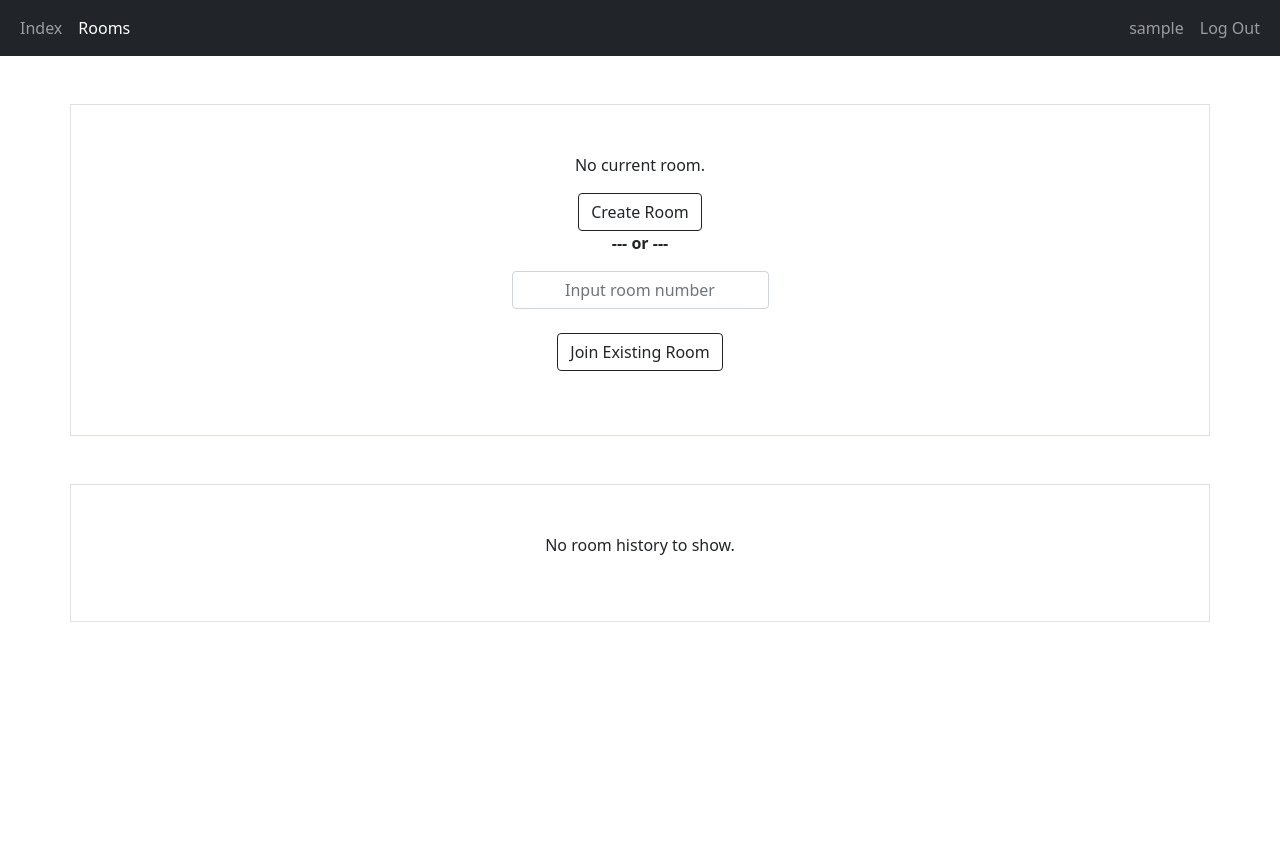
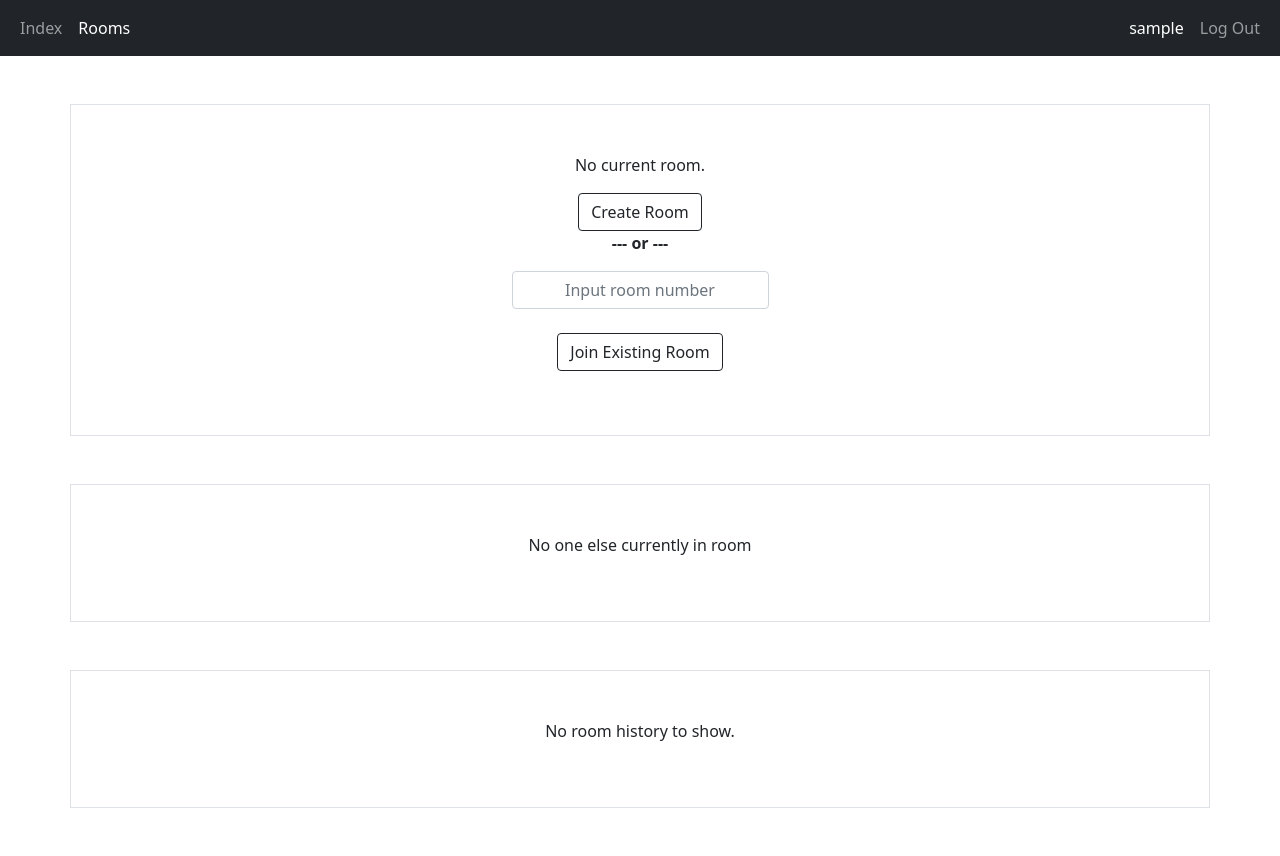
Before and after one commit to gbwilliamson4/QuestionAnswerApp, a Django app: page /rooms/ in a window 1280 px wide. Before the commit the page ends 622 px from the top, so only its background shows below. Run offline with Django 4.2, Linux system fonts and the light colour scheme; the visitor is signed in with stand-in values (Sample User, id 1); data that the repository does not hold is empty; some libraries are stand-ins or nearby versions.

Commit message:
Rooms page will now show all people currently in the room.

```diff
--- a/thegame/templates/thegame/base.html
+++ b/thegame/templates/thegame/base.html
@@ -24,7 +24,7 @@
     </ul>
     <ul class="navbar-nav ml-auto">
       <li class="nav-item">
-        <a class="nav-link">{{ request.user }}</a>
+        <a class="nav-link active">{{ request.user }}</a>
       </li>
       <li class="nav-item">
         <a class="nav-link" href="{% url 'logout' %}">Log Out</a>
--- a/thegame/templates/thegame/rooms.html
+++ b/thegame/templates/thegame/rooms.html
@@ -4,8 +4,8 @@
 <div class="container p-5 my-5 text-center border">
     {% if rooms %}
     {% for room in rooms %}
-        <p>There is a room. Hooray!</p>
-        <p>{{ room.room_number }}</p>
+        <p>You are currently in a room! Hooray!</p>
+    <p><strong>{{ room.room_number }}</strong></p>
     {% endfor %}
 
     <form method="post" action="{% url 'leave-room' %}">
@@ -27,6 +27,30 @@
             <button class="btn btn-outline-dark">Join Existing Room</button>
         </form>
 
+    {% endif %}
+</div>
+
+<div class="container p-5 my-5 text-center border">
+    {% if users_in_room %}
+        <h3>Room mates:</h3>
+        <table class="table table-striped" cellpadding="1500">
+                <thead>
+                <tr>
+                    <th scope="col">Username</th>
+                </tr>
+            </thead>
+            <tbody class="table">
+            {% for user in users_in_room %}
+                <tr>
+                    <td> {{user}} </td>
+                </tr>
+            {% endfor %}
+            </tbody>
+        </table>
+
+
+    {% else %}
+        <p>No one else currently in room</p>
     {% endif %}
 </div>
 
--- a/thegame/views.py
+++ b/thegame/views.py
@@ -118,7 +118,18 @@ def comparing(request):
 def rooms(request):
     rooms = Room.objects.filter(user=request.user)
     room_hist = Room_History.objects.filter(user=request.user)
-    context = {'rooms': rooms, 'room_hist': room_hist}
+    # print('rooms', rooms)
+
+    # room = rooms[0]
+    if rooms:
+        room = rooms[0]
+        print('rooms is none.')
+        users_in_room = room.user.all()
+        print('users_in_room:', users_in_room)
+    else:
+        users_in_room = ""
+
+    context = {'rooms': rooms, 'room_hist': room_hist, 'users_in_room': users_in_room}
     return render(request, 'thegame/rooms.html', context)
 
 
@@ -190,14 +201,13 @@ def delete_unused_rooms():
     unused_rooms = Room.objects.all()
     print('unused rooms:', unused_rooms)
 
+
 # ***** Testing below this line *****
 import os
 
 
 @login_required
 def testing(request):
-    verified = verify_user_room(request)
-    print(verified)
     # delete_unused_rooms()
     # print('os.getcwd():', os.getcwd())
     cwd = os.getcwd()
@@ -214,5 +224,4 @@ def testing(request):
     context = {'info': info, 'cwd': cwd}
     return render(request, 'thegame/tests.html', context)
 
-
     # Users shouldnt be able to be in more than one room at a time... but can they?
```
